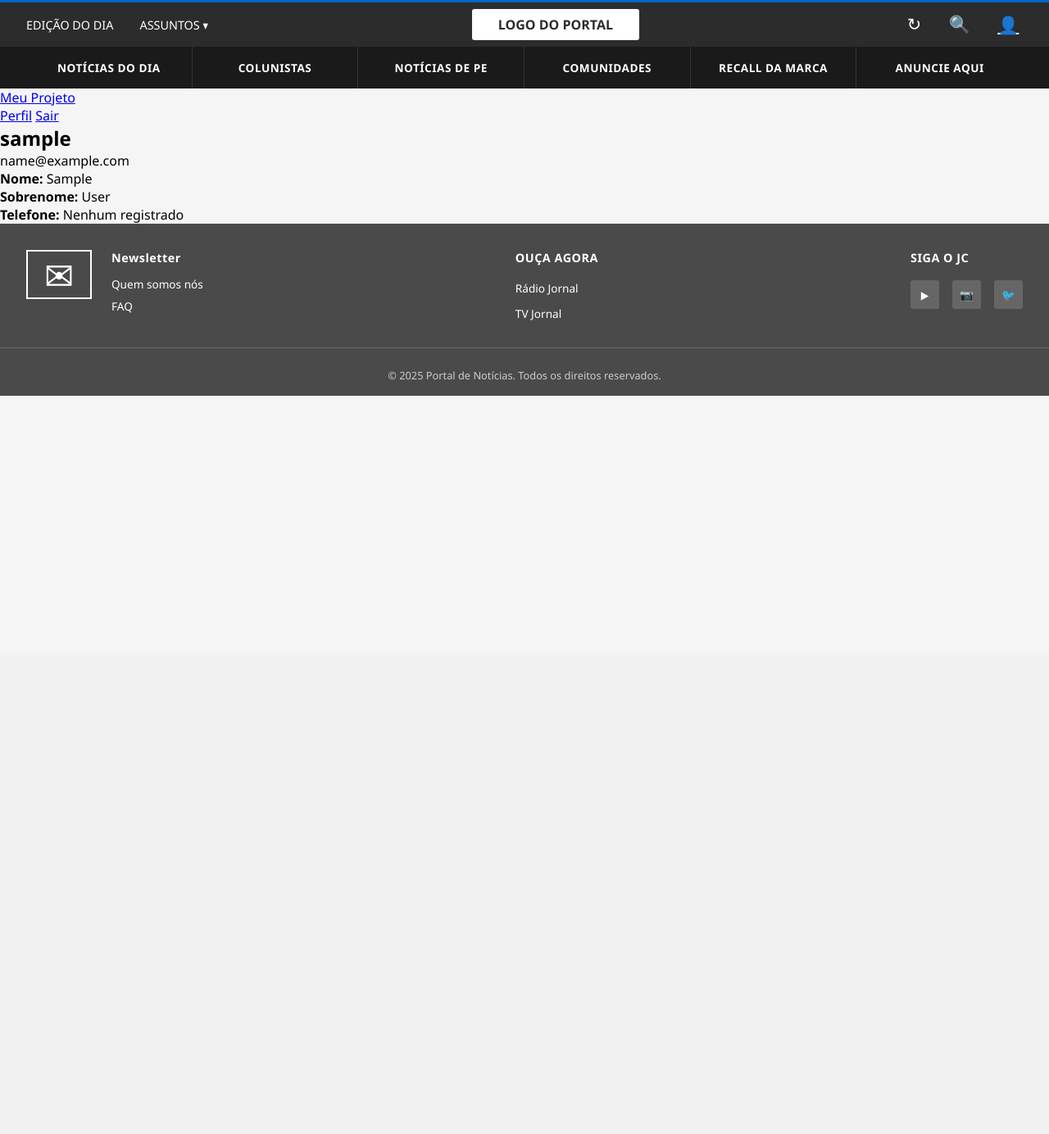
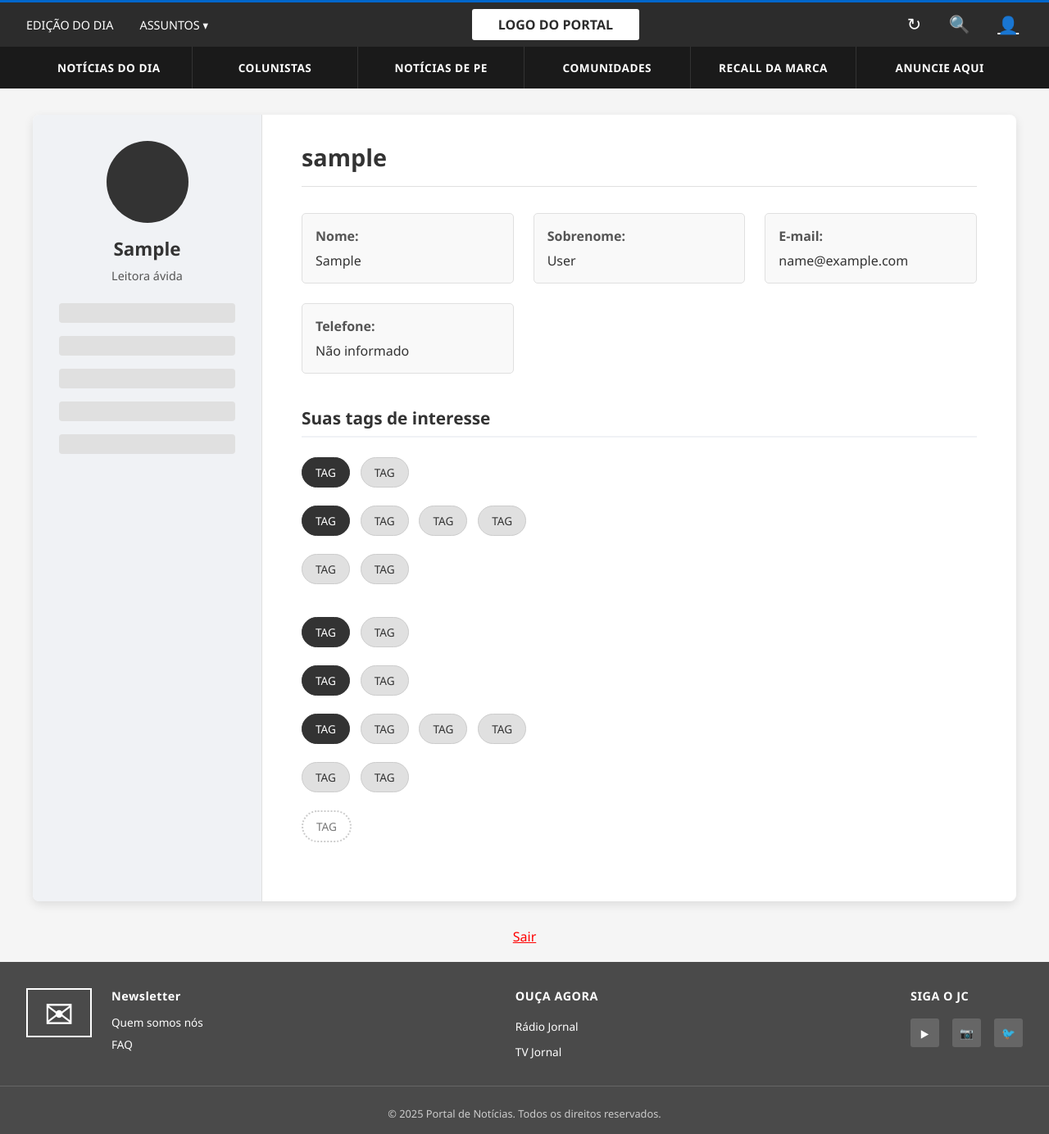
Before and after one commit to EduardaSouzaOL/Projetos2_JC_REC.O, a Django app: page /usuario/perfil/ in a window 1280 px wide. Shown: the whole page at 82% size. Before the commit the page ends 483 px from the top, so only its background shows below. Run offline with Django 5.2, Linux system fonts and the light colour scheme; the visitor is signed in with stand-in values (Sample User, id 1).

Commit message:
Implementa novo design ao perfil

```diff
--- /dev/null
+++ b/static/css/perfil_style.css
@@ -0,0 +1,164 @@
+/* static/css/perfil_style.css */
+
+.profile-container {
+    display: flex;
+    max-width: 1200px;
+    margin: 2rem auto;
+    background-color: #ffffff;
+    border-radius: 8px;
+    box-shadow: 0 4px 12px rgba(0, 0, 0, 0.1);
+    overflow: hidden; /* Garante que os cantos arredondados sejam aplicados aos filhos */
+}
+
+.profile-sidebar {
+    width: 280px;
+    background-color: #f0f2f5;
+    padding: 2rem;
+    display: flex;
+    flex-direction: column;
+    align-items: center;
+    border-right: 1px solid #e0e0e0;
+}
+
+.profile-avatar {
+    width: 100px;
+    height: 100px;
+    border-radius: 50%;
+    background-color: #333; /* Cor do protótipo */
+    margin-bottom: 1rem;
+}
+
+.profile-sidebar h2 {
+    font-size: 1.4rem;
+    color: #333;
+    margin-bottom: 0.5rem;
+    text-align: center;
+}
+
+.profile-sidebar p {
+    font-size: 0.9rem;
+    color: #555;
+    margin-bottom: 1.5rem;
+    text-align: center;
+}
+
+.profile-menu {
+    width: 100%;
+    list-style: none;
+    padding: 0;
+    margin: 0;
+}
+
+.profile-menu li {
+    background-color: #e0e0e0;
+    height: 1.5rem;
+    margin-bottom: 1rem;
+    border-radius: 4px;
+}
+
+
+.profile-main {
+    flex-grow: 1;
+    padding: 2rem 3rem;
+}
+
+.profile-header {
+    display: flex;
+    justify-content: space-between;
+    align-items: center;
+    margin-bottom: 2rem;
+    padding-bottom: 1rem;
+    border-bottom: 1px solid #e0e0e0;
+}
+
+.profile-header .info h1 {
+    font-size: 1.8rem;
+    color: #333;
+}
+
+.profile-header .info p {
+    color: #777;
+    margin-top: 0.25rem;
+}
+
+
+.profile-section {
+    margin-bottom: 2.5rem;
+}
+
+.profile-section h3 {
+    font-size: 1.3rem;
+    color: #333;
+    margin-bottom: 1.5rem;
+    padding-bottom: 0.5rem;
+    border-bottom: 2px solid #f0f2f5;
+}
+
+.profile-section .details-grid {
+    display: grid;
+    grid-template-columns: repeat(auto-fit, minmax(250px, 1fr));
+    gap: 1.5rem;
+}
+
+.detail-item {
+    background-color: #f9f9f9;
+    padding: 1rem;
+    border-radius: 5px;
+    border: 1px solid #e0e0e0;
+}
+
+.detail-item strong {
+    display: block;
+    color: #555;
+    margin-bottom: 0.5rem;
+}
+
+.detail-item span {
+    color: #333;
+    font-size: 1rem;
+}
+
+.tags-container {
+    display: flex;
+    flex-wrap: wrap;
+    gap: 0.8rem;
+}
+
+.tag {
+    padding: 0.5rem 1rem;
+    background-color: #e0e0e0;
+    border-radius: 20px;
+    font-size: 0.85rem;
+    color: #333;
+    border: 1px solid #ccc;
+}
+
+.tag.dark {
+    background-color: #333;
+    color: #fff;
+    border: 1px solid #333;
+}
+
+.tag.dotted {
+    background-color: transparent;
+    border: 2px dotted #ccc;
+    color: #777;
+}
+
+
+/* Responsividade */
+@media (max-width: 768px) {
+    .profile-container {
+        flex-direction: column;
+    }
+
+    .profile-sidebar {
+        width: 100%;
+        border-right: none;
+        border-bottom: 1px solid #e0e0e0;
+    }
+
+    .profile-main {
+        padding: 2rem 1.5rem;
+    }
+}
--- a/usuario/templates/usuario/perfil.html
+++ b/usuario/templates/usuario/perfil.html
@@ -1,6 +1,119 @@
 {% extends 'base.html' %}
 
+{% load static %}
+
+{% block styles %}
+<link rel="stylesheet" href="{% static 'css/perfil_style.css' %}">
+{% endblock %}
+
 {% block content %}
+<div class="profile-container">
+    <aside class="profile-sidebar">
+        <div class="profile-avatar"></div>
+        <h2>{{ user.first_name|default:user.username }}</h2>
+        <p>Leitora ávida</p>
+
+        <ul class="profile-menu">
+            <li></li>
+            <li></li>
+            <li></li>
+            <li></li>
+            <li></li>
+        </ul>
+    </aside>
+
+    <main class="profile-main">
+        <div class="profile-header">
+            <div class="info">
+                <h1>{{ user.username }}</h1>
+            </div>
+        </div>
+
+        <section class="profile-section">
+            <div class="details-grid">
+                <div class="detail-item">
+                    <strong>Nome:</strong>
+                    <span>{{ user.first_name|default:"Não informado" }}</span>
+                </div>
+                <div class="detail-item">
+                    <strong>Sobrenome:</strong>
+                    <span>{{ user.last_name|default:"Não informado" }}</span>
+                </div>
+                <div class="detail-item">
+                    <strong>E-mail:</strong>
+                    <span>{{ user.email|default:"Não informado" }}</span>
+                </div>
+                <div class="detail-item">
+                    <strong>Telefone:</strong>
+                    <span>
+                        {% if user.perfil.telefone %}
+                            {{ user.perfil.telefone }}
+                        {% else %}
+                            Não informado
+                        {% endif %}
+                    </span>
+                </div>
+            </div>
+        </section>
+
+        <section class="profile-section">
+            <h3>Suas tags de interesse</h3>
+            <div class="tags-container">
+                <span class="tag dark">TAG</span>
+                <span class="tag">TAG</span>
+            </div>
+            <br>
+             <div class="tags-container">
+                <span class="tag dark">TAG</span>
+                <span class="tag">TAG</span>
+                <span class="tag">TAG</span>
+                <span class="tag">TAG</span>
+            </div>
+            <br>
+            <div class="tags-container">
+                <span class="tag">TAG</span>
+                <span class="tag">TAG</span>
+            </div>
+        </section>
+
+        <section class="profile-section">
+             <div class="tags-container">
+                <span class="tag dark">TAG</span>
+                <span class="tag">TAG</span>
+            </div>
+            <br>
+             <div class="tags-container">
+                <span class="tag dark">TAG</span>
+                <span class="tag">TAG</span>
+            </div>
+             <br>
+             <div class="tags-container">
+                <span class="tag dark">TAG</span>
+                <span class="tag">TAG</span>
+                <span class="tag">TAG</span>
+                <span class="tag">TAG</span>
+            </div>
+            <br>
+            <div class="tags-container">
+                <span class="tag">TAG</span>
+                <span class="tag">TAG</span>
+            </div>
+            <br>
+            <div class="tags-container">
+                <span class="tag dotted">TAG</span>
+            </div>
+        </section>
+
+    </main>
+</div>
+<div style="text-align: center; margin: 20px;">
+    <form id="logout-form" method="POST" action="{% url 'logout' %}">
+        {% csrf_token %}
+        <a class="nav-item nav-link" href="#" onclick="document.getElementById('logout-form').submit();" style="color: red; text-decoration: underline;">Sair</a>
+    </form>
+</div>
+{% endblock content %}
+{% comment %} {% block content %}
     <nav class="navbar navbar-expand-lg navbar-light bg-light">
         <a class="navbar-brand" href="#">Meu Projeto</a>
         <div class="collapse navbar-collapse">
@@ -37,4 +150,4 @@
     {% endif %}
     </p>
   </div>
-{% endblock content %}
+{% endblock content %} {% endcomment %}
```
